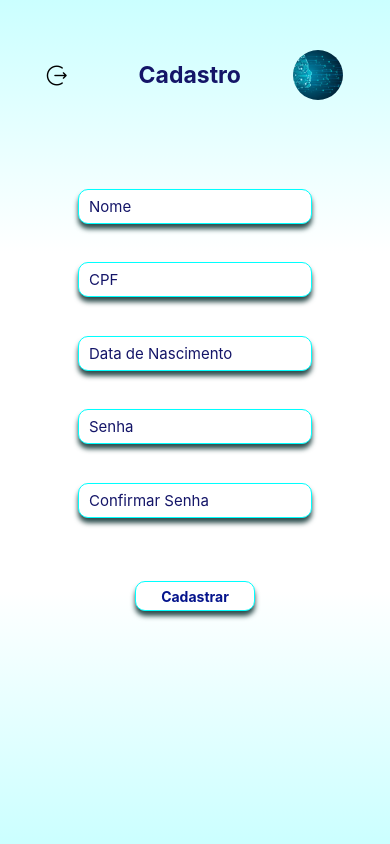
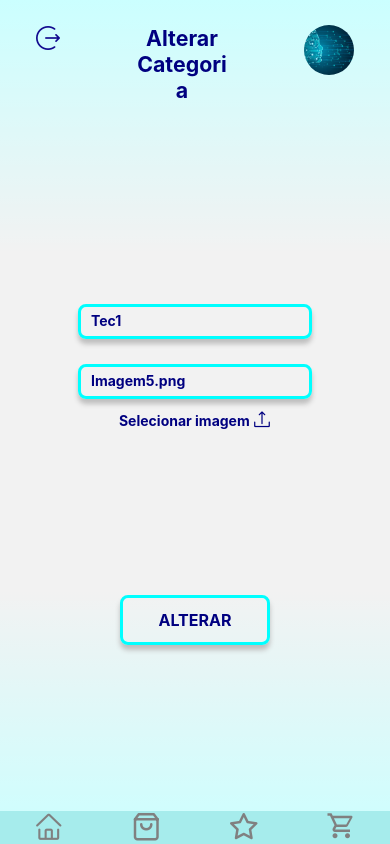
Before and after one commit to ArianeViana/serratec-react-native-atividade-clone, a React Native app: screen /AlterarCategoria in a window 390 px wide. Built offline with nearby package versions, Linux system fonts and the light colour scheme.

Commit message:
AlterarProd e AlterarCategoria

```diff
--- a/App.js
+++ b/App.js
@@ -6,9 +6,9 @@ import CadastroUsuario from "./src/screens/CadastroUsuario";
 
 export default function App() {
   return (
-    // <NavigationContainer>
-    //   <Rotas />
-    // </NavigationContainer>
-    <CadastroUsuario></CadastroUsuario>
+    <NavigationContainer>
+      <Rotas />
+    </NavigationContainer>
+    // <CadastroUsuario></CadastroUsuario>
   )
 }
--- a/src/Rotas/index.js
+++ b/src/Rotas/index.js
@@ -3,6 +3,8 @@ import { createNativeStackNavigator } from "@react-navigation/native-stack";
 import CadastroProdutos from './../screens/CadastroDeProdutos/index';
 import Favoritos from './../screens/Favoritos/index';
 import ConfirmCadastro from './../screens/ConfirmCadastro/index';
+import AlterarProduto from "../screens/AlterarProduto";
+import AlterarCategoria from "../screens/AlterarCategoria";
 
 
 
@@ -11,6 +13,20 @@ const Stack = createNativeStackNavigator();
 const Rotas = () => {
   return (
     <Stack.Navigator>
+      <Stack.Screen
+      name="AlterarCategoria"
+      component={AlterarCategoria}
+      options={{
+        headerShown: false,
+      }}
+    />
+      <Stack.Screen
+      name="AlterarProduto"
+      component={AlterarProduto}
+      options={{
+        headerShown: false,
+      }}
+    />
       <Stack.Screen
       name="CadastroProdutos"
       component={CadastroProdutos}
--- a/src/components/EntradaTexto/styles.js
+++ b/src/components/EntradaTexto/styles.js
@@ -3,8 +3,6 @@ import styled from "styled-components/native";
 import colors from "../../Theme/colors";
 
 export const InputTexto = styled.TextInput`
-  width: 100%;
-  height: 35;
   color: ${colors.secondary};
   font-size: 15;
   padding: 10px;
--- /dev/null
+++ b/src/components/InputEye/styles.js
@@ -0,0 +1,15 @@
+import styled from 'styled-components/native';
+import colors from '../../Theme/colors';
+
+export const InputContainer = styled.TextInput`
+    width: 60%;
+    height: 35px;
+    background-color: ${colors.tertiary};
+    border: 2px solid ${colors.primary};
+    border-radius: 5px;
+    padding-left: 5px;
+`;
+
+export const WrapperInputEye = styled.View`
+    flex-direction: row;
+`;
--- /dev/null
+++ b/src/screens/AlterarCategoria/index.js
@@ -0,0 +1,49 @@
+import React from 'react';
+import { View, Text } from 'react-native';
+import { Logout, Botao, CaixaTexto, Container, TextoBotao, Imagem, Topo, Titulo, SeleImagem, Caixas } from './styles';
+import { AntDesign, Feather, SimpleLineIcons, MaterialCommunityIcons } from '@expo/vector-icons';
+
+
+import { TextoCaixa } from '../AlterarProduto/styles';
+import { useNavigation } from '@react-navigation/native';
+
+import Icones from '../../components/Icones';
+import Gradiente from '../../components/Gradiente';
+// import { Container } from './styles';
+
+const AlterarCategoria = () => {
+
+  const navigation = useNavigation();
+
+  const TelaLogout = () => {
+    navigation.navigate('Login')
+  }
+
+  return (
+    <Container>
+      <Gradiente posicao='top' />
+      <Topo>
+        <Logout><AntDesign name="logout" size={24} color="#120a8f" onPress={TelaLogout} /></Logout>
+        <Titulo>Alterar Categoria</Titulo>
+        <Imagem source={require("../../../assets/logo.jpeg")} />
+      </Topo>
+      <Caixas>
+        <CaixaTexto>
+          <TextoCaixa>Tec1</TextoCaixa>
+        </CaixaTexto>
+        <CaixaTexto>
+          <TextoCaixa>Imagem5.png</TextoCaixa>
+        </CaixaTexto>
+        <SeleImagem>Selecionar imagem <AntDesign name="upload" size={18} color="#000080" /></SeleImagem>
+      </Caixas>
+      <Botao>
+        <TextoBotao>ALTERAR</TextoBotao>
+      </Botao>
+      <Icones />
+      <Gradiente posicao="bottom" />
+
+    </Container>
+  )
+}
+
+export default AlterarCategoria;
--- /dev/null
+++ b/src/screens/AlterarCategoria/styles.js
@@ -0,0 +1,88 @@
+import styled from "styled-components/native";
+import colors from "../../Theme/colors";
+
+export const Container = styled.View`
+  flex: 1;
+  justify-content: space-between;
+`;
+
+export const Topo = styled.View`
+  flex-direction: row;
+  justify-content: space-around;
+  margin-top: 25px;
+  margin-bottom: 20px;
+
+`;
+
+export const Titulo = styled.Text`
+  color: #000080;
+  font-weight: bold;
+  font-size: 16pt;
+  width: 100px;
+  text-align: center;
+
+`;
+
+export const Caixas = styled.View`
+  align-content: center;
+`;
+
+export const CaixaTexto = styled.View`
+  height: 35px;
+  width: 60%;
+  border: 1mm solid;
+  border-color: ${colors.primary};
+  border-radius: 8px;
+  box-shadow: 0px 5px 5px #BEBEBE;
+  margin-top: 25px;
+  align-self: center;
+`;
+
+export const Botao = styled.TouchableOpacity`
+  height: 50px;
+  width: 150px;
+  border: 1mm solid aqua;
+  border-radius: 8px;
+  box-shadow: 0px 5px 5px #BEBEBE;
+  margin-top: 22px;
+  font-weight: bold;
+  align-items: center;
+  justify-content: center;
+  color: #fff;
+  margin: 10px;
+  align-self: center ;
+
+`;
+
+export const TextoBotao = styled.Text`
+    font-size: 12pt;
+    font-weight: bold;
+    color: #000080;
+`;
+
+export const Icones = styled.View`
+  flex-direction: row;
+  justify-content: space-around;
+  color: #000080;
+  height: 35px;
+  background-color: aqua;
+  align-items: flex-end;
+
+`;
+
+export const Imagem = styled.Image`
+  width: 50px;
+  height: 50px;
+  border-radius: 50px;
+`;
+
+export const SeleImagem = styled.Text`
+  margin-top: 10px;
+  align-self: center;
+  color: #000080;
+  font-weight: bold;
+`;
+export const Logout = styled.Pressable`
+color: #000080;
+
+`;
--- /dev/null
+++ b/src/screens/AlterarProduto/index.js
@@ -0,0 +1,53 @@
+import React from 'react';
+import { View, Text } from 'react-native';
+import { Tela, Logout, Botao, CaixaTexto, Container, TextoBotao, Imagem, Topo, Titulo, SeleImagem, Pacote, TextoCaixa } from './styles';
+import { AntDesign, Feather, SimpleLineIcons, MaterialCommunityIcons } from '@expo/vector-icons';
+import Icones from "./../../components/Icones/index";
+
+import { useNavigation } from '@react-navigation/native';
+import Gradiente from '../../components/Gradiente';
+// import { Container } from './styles';
+
+
+const AlterarProduto = () => {
+
+  const navigation = useNavigation();
+
+  const TelaLogout = () => {
+    navigation.navigate("Login")
+  }
+
+  return (
+    <Container>
+      <Gradiente posicao='top' />
+      <Topo>
+        <Logout><AntDesign name="logout" size={24} color="black" onPress={TelaLogout} /></Logout>
+        <Titulo>Alterar Produto</Titulo>
+        <Imagem source={require("../../../assets/logo.jpeg")} />
+      </Topo>
+      <Pacote>
+        <CaixaTexto>
+          <TextoCaixa>Produto 1</TextoCaixa>
+        </CaixaTexto>
+        <CaixaTexto>
+          <TextoCaixa>25,00</TextoCaixa>
+        </CaixaTexto>
+        <CaixaTexto>
+          <TextoCaixa>10</TextoCaixa>
+        </CaixaTexto>
+        <CaixaTexto>
+          <TextoCaixa>Imagem1.png</TextoCaixa>
+        </CaixaTexto>
+        <SeleImagem>Selecionar imagem <AntDesign name="upload" size={18} color="#000080" /></SeleImagem>
+      </Pacote>
+      <Botao>
+        <TextoBotao>ALTERAR</TextoBotao>
+      </Botao>
+      <Icones />
+      <Gradiente posicao='bottom' />
+
+    </Container>
+  )
+}
+
+export default AlterarProduto;
--- /dev/null
+++ b/src/screens/AlterarProduto/styles.js
@@ -0,0 +1,85 @@
+import styled from "styled-components/native";
+import colors from "../../Theme/colors";
+
+export const Container = styled.View`
+  flex: 1;
+  background-color: #fff;
+  justify-content: space-between;
+
+`;
+
+export const Topo = styled.View`
+  flex-direction: row;
+  justify-content: space-around;
+  margin-top: 25px;
+  margin-bottom: 20px;
+
+`;
+
+export const Titulo = styled.Text`
+  color: #000080;
+  font-weight: bold;
+  font-size: 16pt;
+  width: 100px;
+
+`;
+export const Pacote = styled.View`
+  justify-items: baseline;
+`;
+
+export const CaixaTexto = styled.View`
+  height: 35px;
+  width: 60%;
+  border: 1mm solid;
+  border-color: ${colors.primary};
+  border-radius: 8;
+  box-shadow: 0px 5px 5px #BEBEBE;
+  margin-top: 25px;
+  align-self: center;
+`;
+
+export const TextoCaixa = styled.Text`
+  color: #000080;
+  font-weight: bold;
+  margin-top: 5px;
+  margin-left: 10px;
+`;
+
+export const Botao = styled.TouchableOpacity`
+  height: 50px;
+  width: 150px;
+  border: 1mm solid aqua;
+  border-radius: 8px;
+  box-shadow: 0px 5px 5px #BEBEBE;
+  margin-top: 22px;
+  font-weight: bold;
+  align-items: center;
+  justify-content: center;
+  color: #fff;
+
+  align-self: center ;
+
+`;
+
+export const TextoBotao = styled.Text`
+    font-size: 12pt;
+    font-weight: bold;
+    color: #000080;
+`;
+
+export const Imagem = styled.Image`
+  width: 50px;
+  height: 50px;
+  border-radius: 50px;
+`;
+
+export const SeleImagem = styled.Text`
+  margin-top: 10px;
+  align-self: center;
+  color: #000080;
+  font-weight: bold;
+`;
+export const Logout = styled.TouchableOpacity`
+color: #000080;
+
+`;
```
Also changed, not shown: src/components/InputEye/index.js (added, +23 -0 lines).
